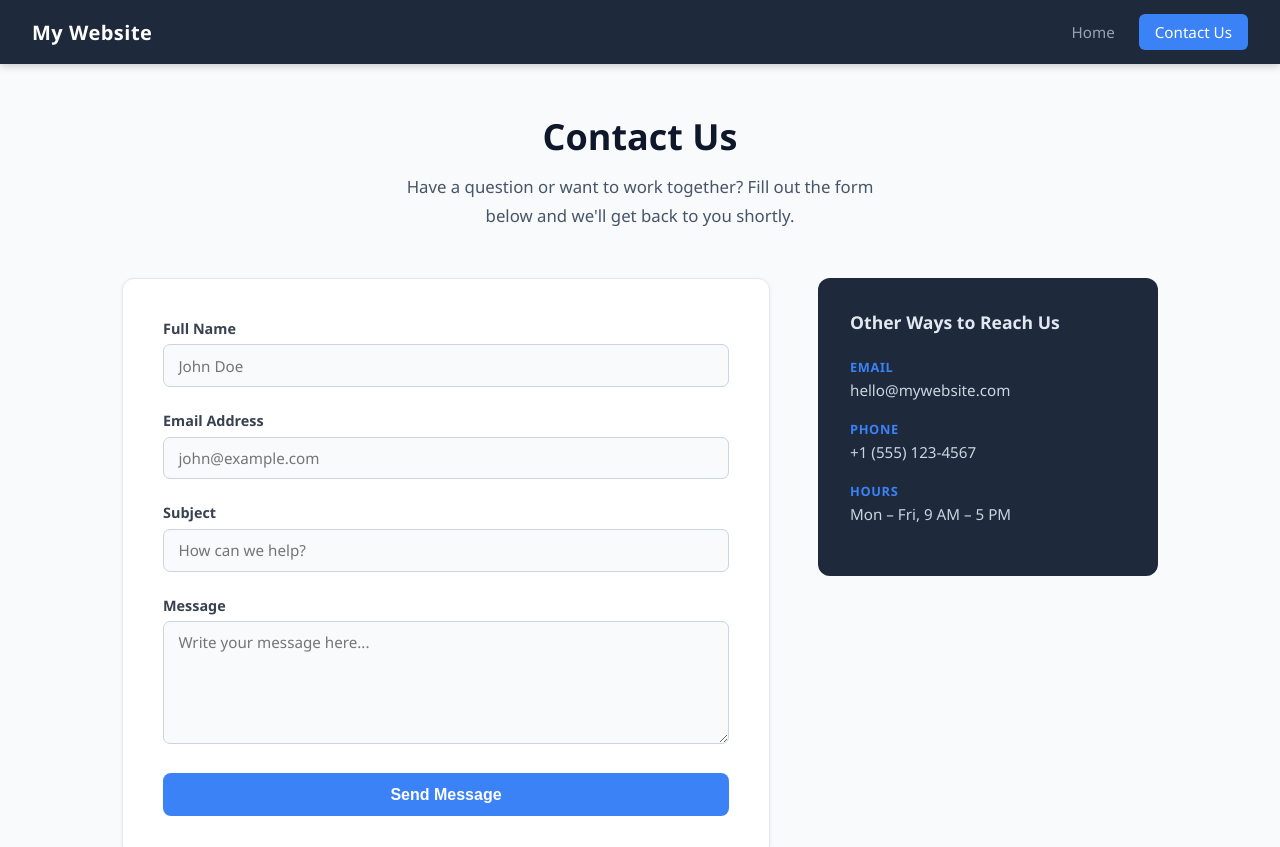
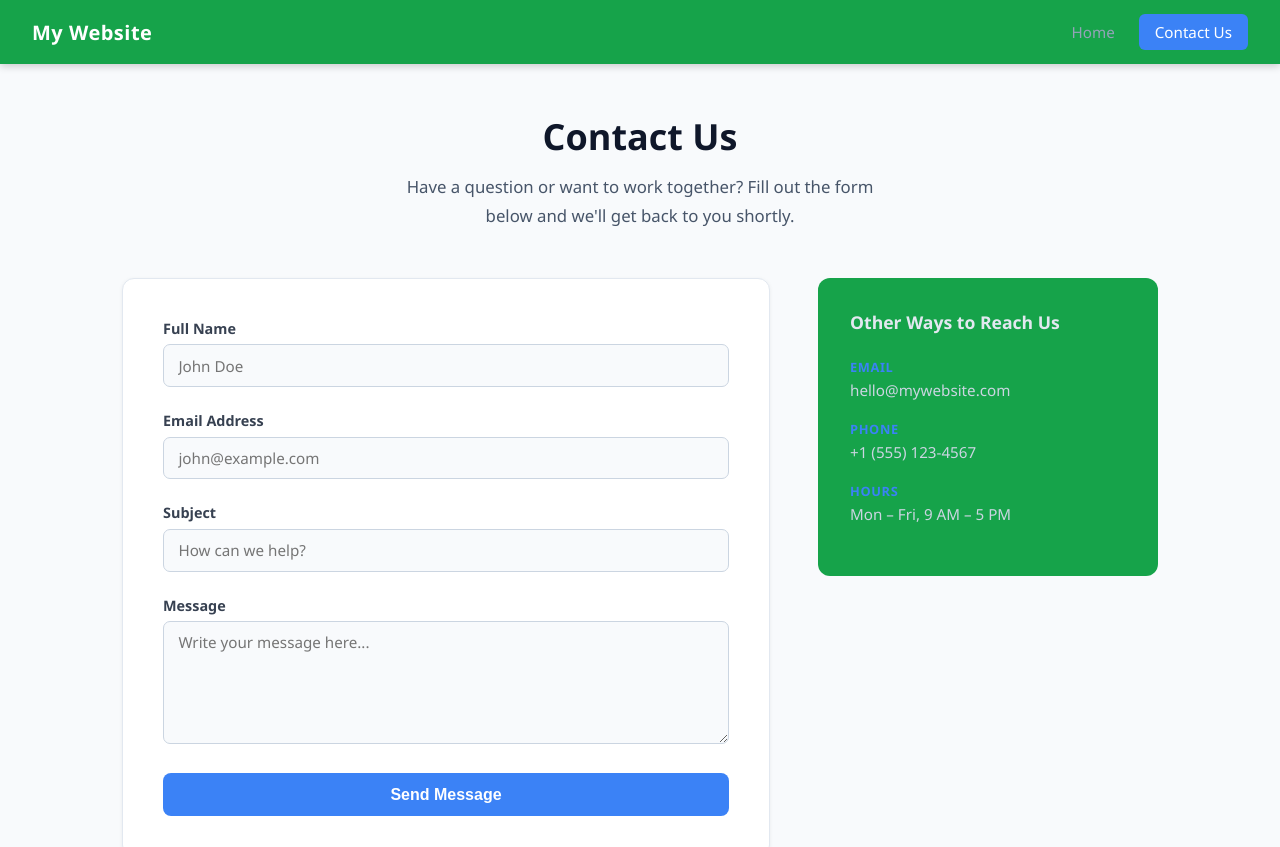
Before and after one commit to riyasrasakai/my-first-website, a plain HTML site: page contact.html in a window 1280 px wide. Shown: the top 847 px of the page. Drawn offline with Linux system fonts and the light colour scheme.

Commit message:
Fix #2 - Color change
fix #2 - color change

```diff
--- a/style.css
+++ b/style.css
@@ -16,7 +16,7 @@ body {
 
 /* Navigation */
 nav {
-  background: #1e293b;
+  background: #16a34a;
   padding: 0 2rem;
   display: flex;
   align-items: center;
@@ -236,7 +236,7 @@ main {
 
 /* Contact Info */
 .contact-info {
-  background: #1e293b;
+  background: #16a34a;
   color: #fff;
   border-radius: 12px;
   padding: 2rem;
```
